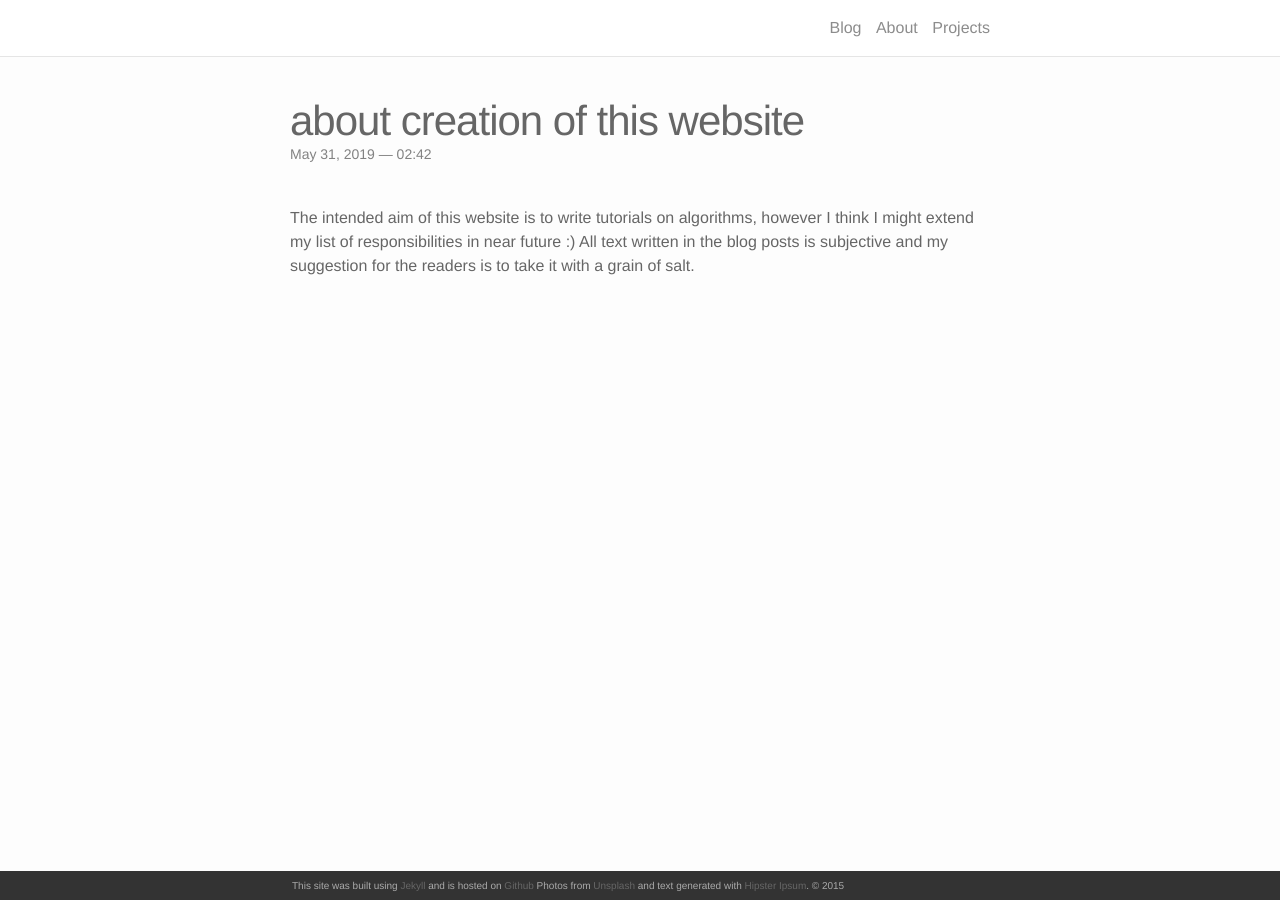
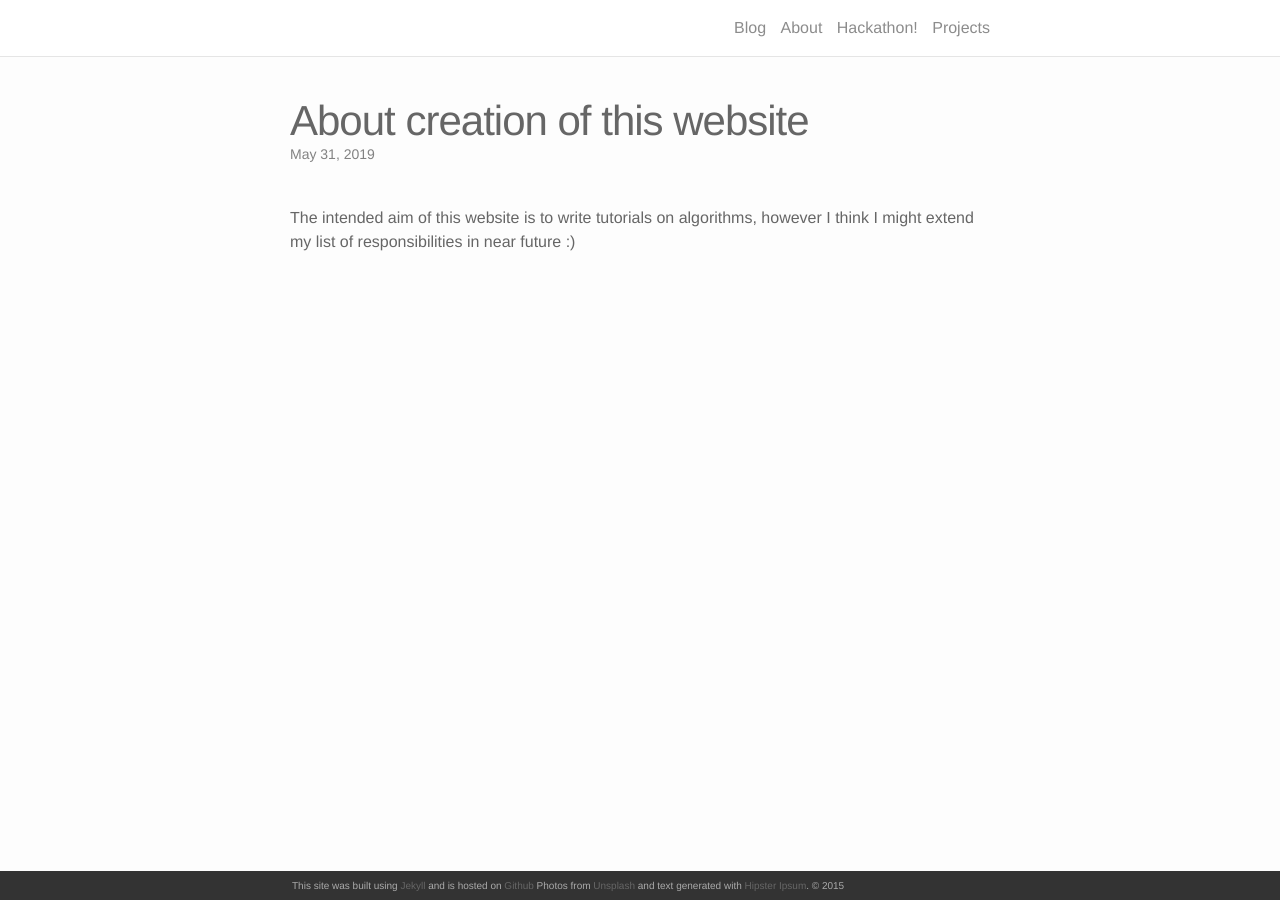
Before and after one commit to AnuarTB/anuartb.github.io, a Jekyll site: the page built from _posts/2019-05-31-title.md, in a window 1280 px wide. Built offline with Jekyll 4.4.1, drawn with Linux system fonts in a browser that asks for light colours; nearby versions of some CDN libraries.

```diff
--- a/_includes/head.html
+++ b/_includes/head.html
@@ -8,6 +8,6 @@
 
     <link rel="stylesheet" href="{{ site.baseurl }}/css/main.css">
     <link rel="canonical" href="{{ page.url | replace:'index.html','' | prepend: site.baseurl | prepend: site.url }}">
-
+    <link href="https://fonts.googleapis.com/css?family=Ubuntu+Mono&display=swap" rel="stylesheet">
     <script src="https://kit.fontawesome.com/b3bd5ae010.js"></script>
 </head>
--- a/_layouts/post.html
+++ b/_layouts/post.html
@@ -2,10 +2,10 @@
 layout: default
 ---
 <div class="post">
-
+  {% include mathjax.html %}
   <header class="post-header">
     <h1 class="post-title">{{ page.title }}</h1>
-    <p class="post-meta">{{ page.date | date: "%B %-d, %Y — %H:%M" }}{% if page.author %} • {{ page.author }}{% endif %}{% if page.meta %} • {{ page.meta }}{% endif %}</p>
+    <p class="post-meta">{{ page.date | date: "%B %-d, %Y" }}{% if page.author %} • {{ page.author }}{% endif %}{% if page.meta %} • {{ page.meta }}{% endif %}</p>
   </header>
 
   <article class="post-content">
--- a/_posts/2019-05-31-title.md
+++ b/_posts/2019-05-31-title.md
@@ -1,7 +1,7 @@
 ---
 layout: post
-title: about creation of this website
+title: About creation of this website
 date: 2019-05-31 2:42:00
 description: The purpose of this website.
 ---
-The intended aim of this website is to write tutorials on algorithms, however I think I might extend my list of responsibilities in near future :) All text written in the blog posts is subjective and my suggestion for the readers is to take it with a grain of salt.
+The intended aim of this website is to write tutorials on algorithms, however I think I might extend my list of responsibilities in near future :)
--- a/css/main.scss
+++ b/css/main.scss
@@ -6,7 +6,7 @@
 
 
 // Our variables
-$base-font-family: Helvetica, Arial, sans-serif;
+$base-font-family: Verdana, Arial, sans-serif;
 $base-font-size:   16px;
 $small-font-size:  $base-font-size * 0.875;
 $base-line-height: 1.5;
--- a/index.html
+++ b/index.html
@@ -15,7 +15,7 @@ layout: default
     {% for post in paginator.posts %}
       <li>
         <h2><a class="post-title" href="{{ post.url | prepend: site.baseurl }}">{{ post.title }}</a></h2>
-        <p class="post-meta">{{ post.date | date: '%B %-d, %Y — %H:%M' }}</p>
+        <p class="post-meta">{{ post.date | date: '%B %-d, %Y' }}</p>
         <p>{{ post.description }}</p>
         <br/>
         <hr/>
```
Also changed, not shown: other parts of index.html (+1 -1 lines), _includes/mathjax.html (added, +22 -0 lines), hackathon.md (added, +5 -0 lines), _sass/_base.scss (line endings or trailing spaces).
